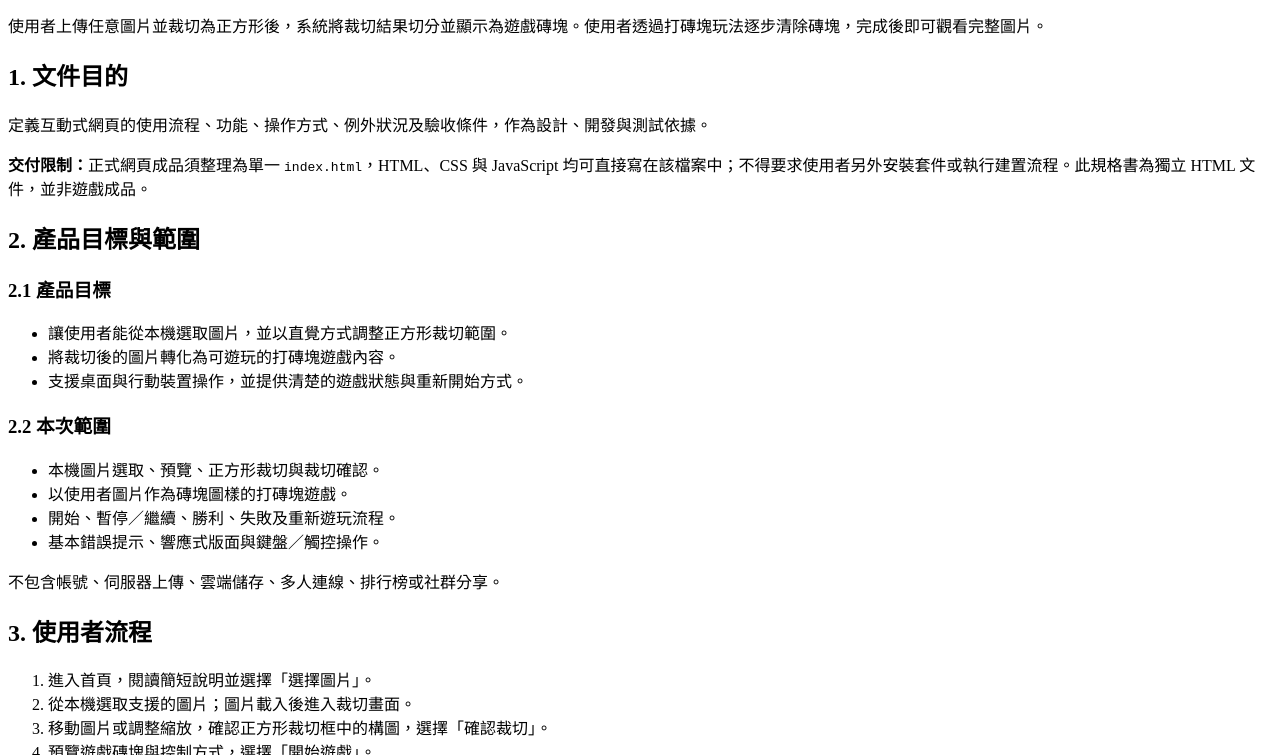
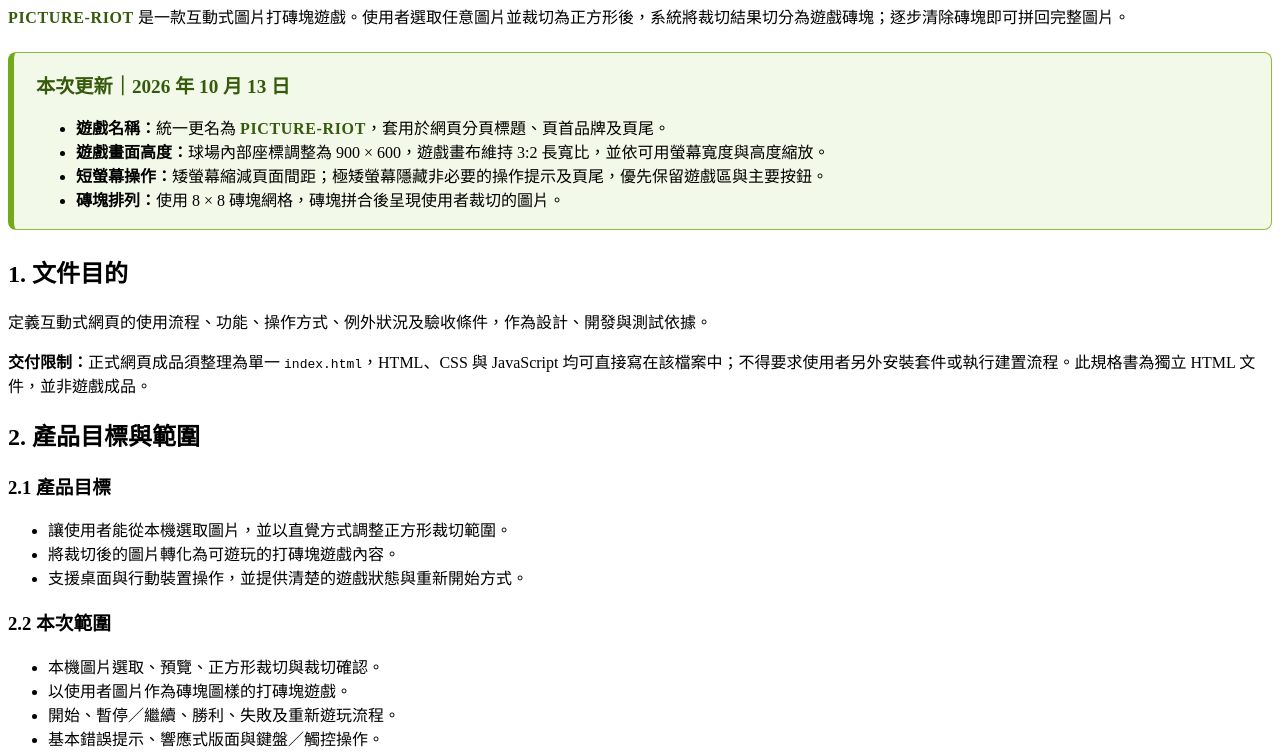
Before and after one commit to Benny0w0Liu/PICTURE-RIOT, a plain HTML site: page 規格書.html in a window 1280 px wide. Shown: the part 116-871 px from the top of the page. Drawn offline with Linux system fonts and the light colour scheme.

Commit message:
update name

```diff
--- a/規格書.html
+++ b/規格書.html
@@ -4,17 +4,54 @@
   <meta charset="UTF-8">
   <meta name="viewport" content="width=device-width, initial-scale=1">
   <meta name="description" content="互動式圖片裁切與打磚塊遊戲規格書">
-  <title>互動式圖片打磚塊遊戲｜規格書</title>
+  <title>PICTURE-RIOT｜互動式圖片打磚塊遊戲規格書</title>
+  <style>
+    .latest-update {
+      margin: 24px 0;
+      padding: 18px 22px;
+      border: 1px solid #8abf35;
+      border-left: 6px solid #73a91c;
+      border-radius: 8px;
+      background: #f2f9e8;
+    }
+
+    .latest-update h2 {
+      margin-top: 0;
+      color: #355a0b;
+      font-size: 1.2rem;
+    }
+
+    .latest-update p:last-child,
+    .latest-update ul:last-child {
+      margin-bottom: 0;
+    }
+
+    .product-name {
+      color: #355a0b;
+      font-weight: 800;
+      letter-spacing: 0.04em;
+    }
+  </style>
 </head>
 <body>
   <header>
-    <h1>互動式圖片打磚塊遊戲</h1>
+    <h1><span class="product-name">PICTURE-RIOT</span></h1>
     <p class="subtitle">產品需求與功能規格書</p>
   </header>
 
   <main>
     <section class="summary" aria-label="產品摘要">
-      <p>使用者上傳任意圖片並裁切為正方形後，系統將裁切結果切分並顯示為遊戲磚塊。使用者透過打磚塊玩法逐步清除磚塊，完成後即可觀看完整圖片。</p>
+      <p><span class="product-name">PICTURE-RIOT</span> 是一款互動式圖片打磚塊遊戲。使用者選取任意圖片並裁切為正方形後，系統將裁切結果切分為遊戲磚塊；逐步清除磚塊即可拼回完整圖片。</p>
+    </section>
+
+    <section class="latest-update" aria-labelledby="latestUpdateTitle">
+      <h2 id="latestUpdateTitle">本次更新｜2026 年 10 月 13 日</h2>
+      <ul>
+        <li><strong>遊戲名稱：</strong>統一更名為 <span class="product-name">PICTURE-RIOT</span>，套用於網頁分頁標題、頁首品牌及頁尾。</li>
+        <li><strong>遊戲畫面高度：</strong>球場內部座標調整為 900 × 600，遊戲畫布維持 3:2 長寬比，並依可用螢幕寬度與高度縮放。</li>
+        <li><strong>短螢幕操作：</strong>矮螢幕縮減頁面間距；極矮螢幕隱藏非必要的操作提示及頁尾，優先保留遊戲區與主要按鈕。</li>
+        <li><strong>磚塊排列：</strong>使用 8 × 8 磚塊網格，磚塊拼合後呈現使用者裁切的圖片。</li>
+      </ul>
     </section>
 
     <section>
@@ -129,7 +166,9 @@
         <li><strong>桌面滑鼠：</strong>可在遊戲區左右移動滑鼠控制擋板；按鈕與裁切操作可用滑鼠點擊。</li>
         <li><strong>行動裝置：</strong>支援觸控拖曳擋板，並提供可觸控的開始、暫停及結果操作按鈕。</li>
         <li>遊戲操作時應避免方向鍵或觸控操作造成頁面不必要的捲動。</li>
-        <li>內容須依螢幕寬度調整，遊戲區不可超出可視畫面；文字、按鈕及提示在小螢幕上仍須清楚可讀。</li>
+        <li>內容須同時依螢幕寬度與可視高度調整，遊戲區保持固定長寬比並縮放至可用空間內，避免球場過高而遮住操作按鈕或讓使用者難以操控。</li>
+        <li>矮螢幕應縮減頁面頂部、流程列與遊戲狀態列的間距；極矮螢幕可隱藏非必要的操作提示與頁尾，優先保留完整遊戲區及主要控制按鈕。</li>
+        <li>文字、按鈕及必要提示在小螢幕上仍須清楚可讀；遊戲區不可超出可視畫面寬度。</li>
         <li>按鈕需有明確文字或可存取名稱、可見的鍵盤焦點狀態及足夠的點擊／觸控範圍。</li>
         <li>狀態不可只以顏色表達；錯誤、暫停、勝利及失敗皆須有文字或圖示以外的文字標示。</li>
       </ul>
@@ -141,7 +180,9 @@
         <li>交付物為一份可直接以現代瀏覽器開啟的 <code>index.html</code>；CSS 與 JavaScript 內嵌於 HTML。</li>
         <li>不得依賴外部圖片、外部字型、遠端服務或未隨檔案提供的資源，確保單檔可離線執行。</li>
         <li>本機圖片處理、裁切及遊戲繪製均於瀏覽器端完成。</li>
-        <li>主要操作不應因畫面重新載入或尺寸變更而造成不可恢復的錯誤；尺寸變更時遊戲區應重新適配。</li>
+        <li><span class="product-name">PICTURE-RIOT</span> 遊戲球場採 900 × 600 的內部繪製座標，磚塊區為 8 × 8；顯示畫布須維持 3:2 長寬比，並依視窗寬度與高度限制縮放。</li>
+        <li>主要操作不應因畫面重新載入或尺寸變更而造成不可恢復的錯誤；尺寸變更時遊戲區應重新適配，且球體、擋板與磚塊的操作座標須與縮放後的畫布一致。</li>
+        <li>低視窗高度時，版面應優先保留遊戲區與主要操作按鈕，並可隱藏非必要提示及頁尾以減少捲動需求。</li>
         <li>遊戲更新應在暫停、勝利或失敗後停止，避免畫面狀態持續變動。</li>
         <li>以語意化 HTML 提供頁面結構；互動控制項應可透過鍵盤操作。</li>
       </ul>
@@ -168,6 +209,7 @@
         <li>擊中磚塊會使磚塊消失；球體落出底部會扣除生命；生命歸零顯示失敗。</li>
         <li>所有磚塊清除後顯示勝利與完整圖片，且遊戲不再繼續更新。</li>
         <li>重新開始會重置遊戲狀態；更換圖片後不會殘留舊圖片或舊進度。</li>
+        <li>桌面與行動裝置的短視窗高度下，遊戲畫布依可用高度縮放且維持 3:2 比例；遊戲區及開始／暫停等主要控制不會因固定高度而超出畫面。</li>
         <li>單一 <code>index.html</code> 在現代桌面與行動瀏覽器中可直接開啟，且不需網路或額外檔案即可完成主要流程。</li>
       </ol>
     </section>
@@ -185,7 +227,7 @@
   </main>
 
   <footer>
-    <p>文件類型：功能規格書｜語言：繁體中文｜狀態：需求基準</p>
+    <p>PICTURE-RIOT｜文件類型：功能規格書｜語言：繁體中文｜最近更新：2026 年 10 月 13 日</p>
   </footer>
 </body>
 </html>
```
Also changed, not shown: index.html (+3 -3 lines).
